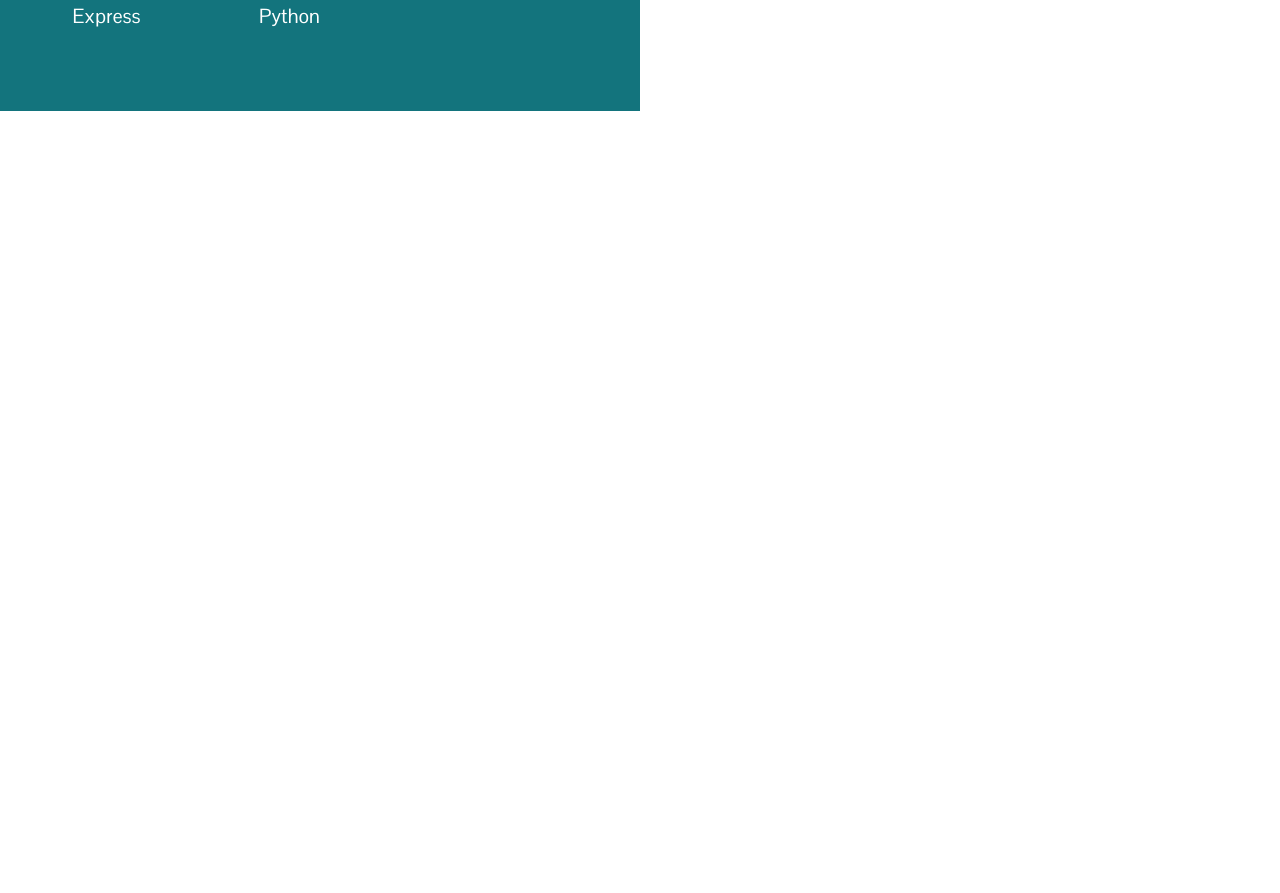
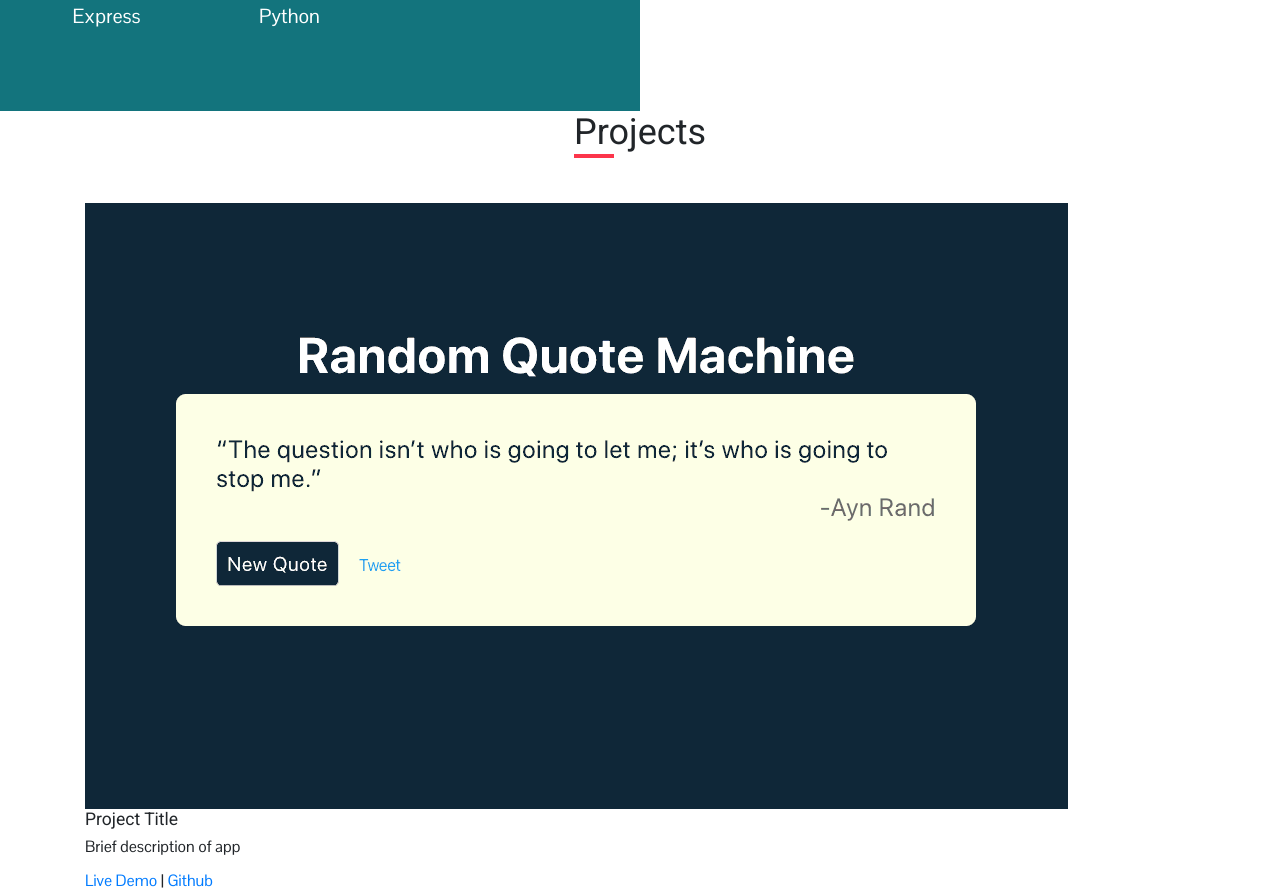
Before and after one commit to Kerri-AnnBates/official-portfolio, a React (Create React App) app: page / in a window 1280 px wide. Shown: the part 1842-2735 px from the top of the page. Before the commit the page ends 1953 px from the top, so only its background shows below. Built offline with nearby package versions, Linux system fonts and the light colour scheme.

Commit message:
added project

```diff
--- a/src/components/main/Main.js
+++ b/src/components/main/Main.js
@@ -3,22 +3,27 @@ import { Container } from 'reactstrap';
 import QuickInfoList from './QuickInfoList';
 import TechDetails from './TechDetails';
 import About from './About';
+import Projects from './Projects';
 
 const Main = () => {
 	return (
 		<main>
-			<div className="about-section">
+			<section className="about-section">
 				<div className="bar"></div>
 				<Container fluid={true}>
 					<div className="sub-titles"><h2>About</h2></div>
 					<QuickInfoList />
 				</Container>
-			</div>
+			</section>
 
-			<div className="detailed-info">
+			<section className="detailed-info">
 				<TechDetails />
 				<About />
-			</div>
+			</section>
+
+			<section>
+				<Projects />
+			</section>
 		</main>
 	)
 }
--- /dev/null
+++ b/src/components/main/ProjectBlock.js
@@ -0,0 +1,19 @@
+import React from 'react';
+import randomQuote from '../../images/random-quote-machine.gif';
+
+const ProjectBlock = () => {
+	return (
+		<div className="project-block">
+			<div className="img-wrapper">
+				<img src={randomQuote} />
+			</div>
+			<div className="description">
+				<h3>Project Title</h3>
+				<p>Brief description of app</p>
+				<div><a href="#">Live Demo</a> | <a href="#">Github</a></div>
+			</div>
+		</div>
+	)
+}
+
+export default ProjectBlock;
--- /dev/null
+++ b/src/components/main/Projects.js
@@ -0,0 +1,18 @@
+import React from 'react';
+import { Container } from 'reactstrap';
+import ProjectBlock from './ProjectBlock';
+
+const Projects = () => {
+	return (
+		<>
+			<Container>
+				<div className="sub-titles"><h2>Projects</h2></div>
+				<div className="projects-wrapper">
+					<ProjectBlock />
+				</div>
+			</Container>
+		</>
+	)
+}
+
+export default Projects
```
Also changed, not shown: src/images/random-quote-machine.gif (added).
